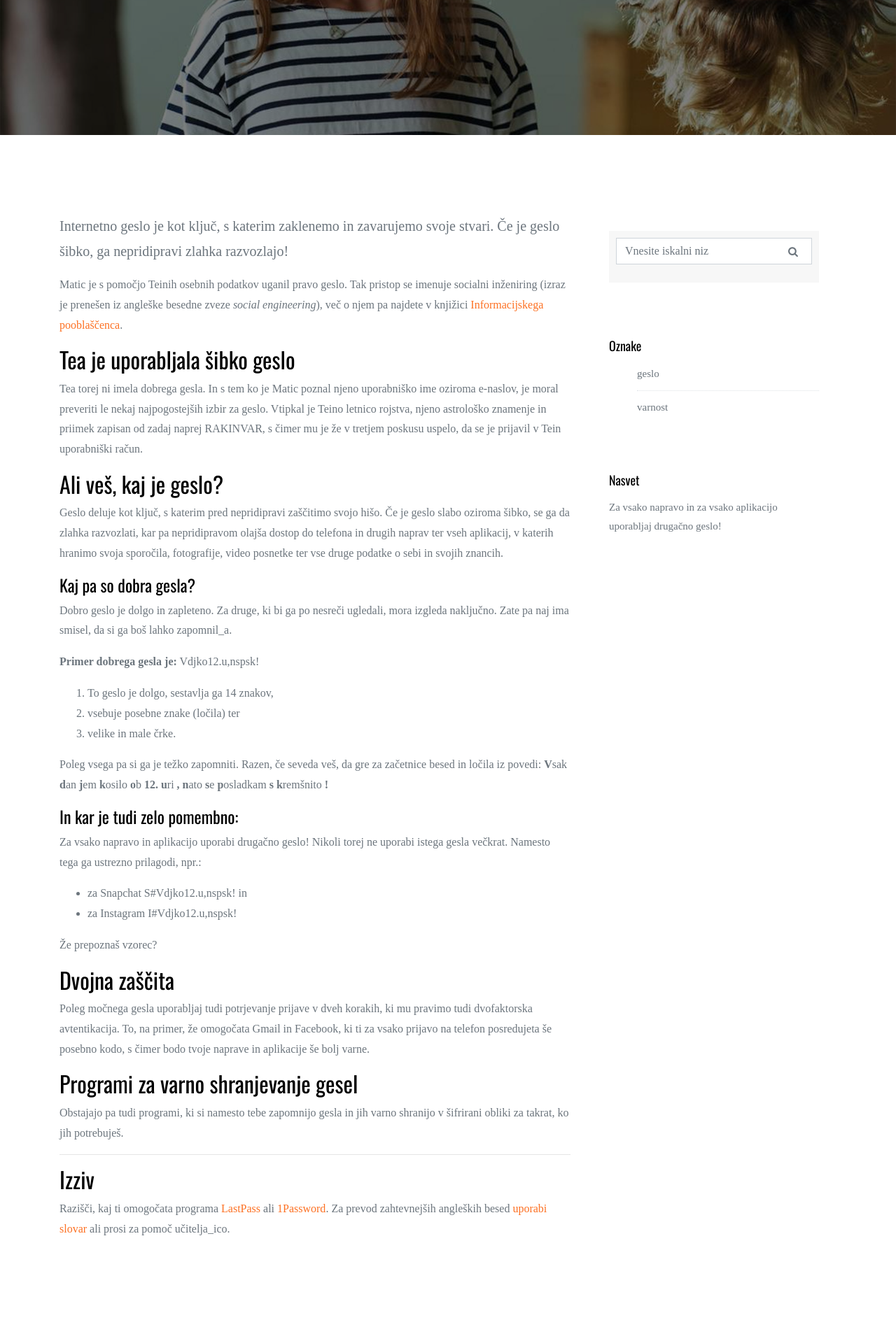
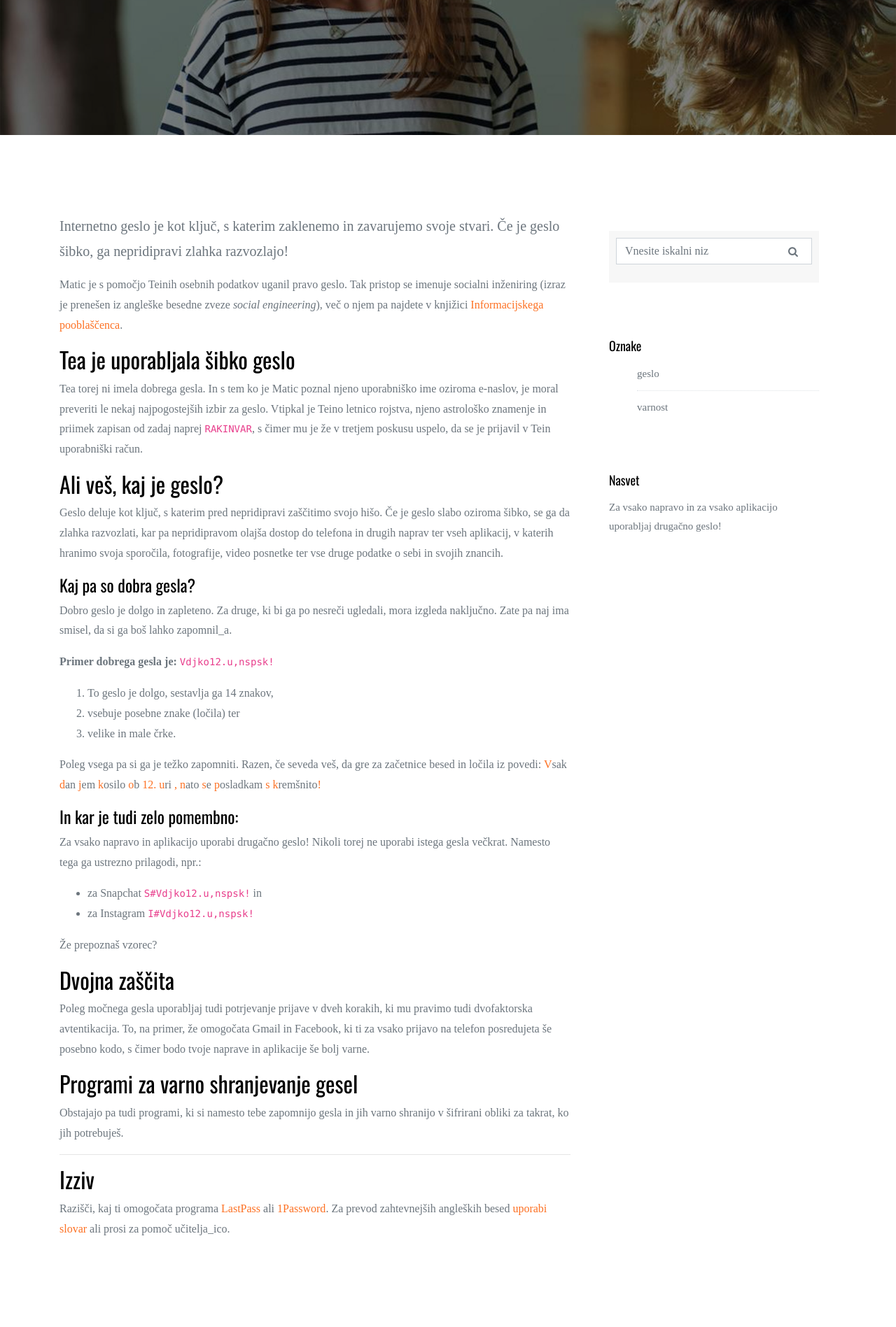
Before and after one commit to codeweeksi/gajin-svet, a Jekyll site: the page built from _posts/2018-07-01-prva-lekcija.md, in a window 1280 px wide. Shown: the part 357-2254 px from the top of the page at 70% size. Built offline with Jekyll 4.4.1, drawn with Linux system fonts in a browser that asks for light colours; some web fonts are replaced; comment, search, counter and statistics services are not loaded.

Commit message:
Added special formatting

```diff
--- a/_posts/2018-07-01-prva-lekcija.md
+++ b/_posts/2018-07-01-prva-lekcija.md
@@ -11,7 +11,7 @@ special_tip: Za vsako napravo in za vsako aplikacijo uporabljaj drugačno geslo!
 Matic je s pomočjo Teinih osebnih podatkov uganil pravo geslo. Tak pristop se imenuje socialni inženiring (izraz je prenešen iz angleške besedne zveze *social engineering*), več o njem pa najdete v knjižici <a href="https://www.ip-rs.si/fileadmin/user_upload/Pdf/smernice/socialni-inzeniring-in-kako-se-pred-njim-ubraniti.pdf" target="blank">Informacijskega pooblaščenca</a>.
 
 ## Tea je uporabljala šibko geslo
-Tea torej ni imela dobrega gesla. In s tem ko je Matic poznal njeno uporabniško ime oziroma e-naslov, je moral preveriti le nekaj najpogostejših izbir za geslo. Vtipkal je Teino letnico rojstva, njeno astrološko znamenje in priimek zapisan od zadaj naprej RAKINVAR, s čimer mu je že v tretjem poskusu uspelo, da se je prijavil v Tein uporabniški račun.
+Tea torej ni imela dobrega gesla. In s tem ko je Matic poznal njeno uporabniško ime oziroma e-naslov, je moral preveriti le nekaj najpogostejših izbir za geslo. Vtipkal je Teino letnico rojstva, njeno astrološko znamenje in priimek zapisan od zadaj naprej `RAKINVAR`, s čimer mu je že v tretjem poskusu uspelo, da se je prijavil v Tein uporabniški račun.
 
 ## Ali veš, kaj je geslo?
 Geslo deluje kot ključ, s katerim pred nepridipravi zaščitimo svojo hišo. Če je geslo slabo oziroma šibko, se ga da zlahka razvozlati, kar pa nepridipravom olajša dostop do telefona in drugih naprav ter vseh aplikacij, v katerih hranimo svoja sporočila, fotografije, video posnetke ter vse druge podatke o sebi in svojih znancih.
@@ -19,17 +19,17 @@ Geslo deluje kot ključ, s katerim pred nepridipravi zaščitimo svojo hišo. Č
 #### Kaj pa so dobra gesla?
 Dobro geslo je dolgo in zapleteno. Za druge, ki bi ga po nesreči ugledali, mora izgleda naključno. Zate pa naj ima smisel, da si ga boš lahko zapomnil_a.
 
-**Primer dobrega gesla je:** Vdjko12.u,nspsk!
+**Primer dobrega gesla je:** `Vdjko12.u,nspsk!`
 1. To geslo je dolgo, sestavlja ga 14 znakov,
 2. vsebuje posebne znake (ločila) ter
 3. velike in male črke.
 
-Poleg vsega pa si ga je težko zapomniti. Razen, če seveda veš, da gre za začetnice besed in ločila iz povedi: **V**sak **d**an **j**em **k**osilo **o**b **12.** **u**ri **,** **n**ato **s**e **p**osladkam **s** **k**remšnito **!**
+Poleg vsega pa si ga je težko zapomniti. Razen, če seveda veš, da gre za začetnice besed in ločila iz povedi: <span class="gs-b">V</span>sak <span class="gs-b">d</span>an <span class="gs-b">j</span>em <span class="gs-b">k</span>osilo <span class="gs-b">o</span>b <span class="gs-b">12.</span> <span class="gs-b">u</span>ri <span class="gs-b">,</span> <span class="gs-b">n</span>ato <span class="gs-b">s</span>e <span class="gs-b">p</span>osladkam <span class="gs-b">s</span> <span class="gs-b">k</span>remšnito<span class="gs-b">!</span>
 
 #### In kar je tudi zelo pomembno:
 Za vsako napravo in aplikacijo uporabi drugačno geslo! Nikoli torej ne uporabi istega gesla večkrat. Namesto tega ga ustrezno prilagodi, npr.:
-* za Snapchat S#Vdjko12.u,nspsk! in
-* za Instagram I#Vdjko12.u,nspsk!
+* za Snapchat `S#Vdjko12.u,nspsk!` in
+* za Instagram `I#Vdjko12.u,nspsk!`
 
 Že prepoznaš vzorec?
 
--- a/_sass/gajin-svet.scss
+++ b/_sass/gajin-svet.scss
@@ -6,3 +6,8 @@ $warning:       $yellow !default;
 $danger:        $red !default;
 $light:         $gray-100 !default;
 $dark:          $gray-800 !default;
+
+.gs-b {
+	font-weigh: 700;
+	color: $primary;
+}
```
